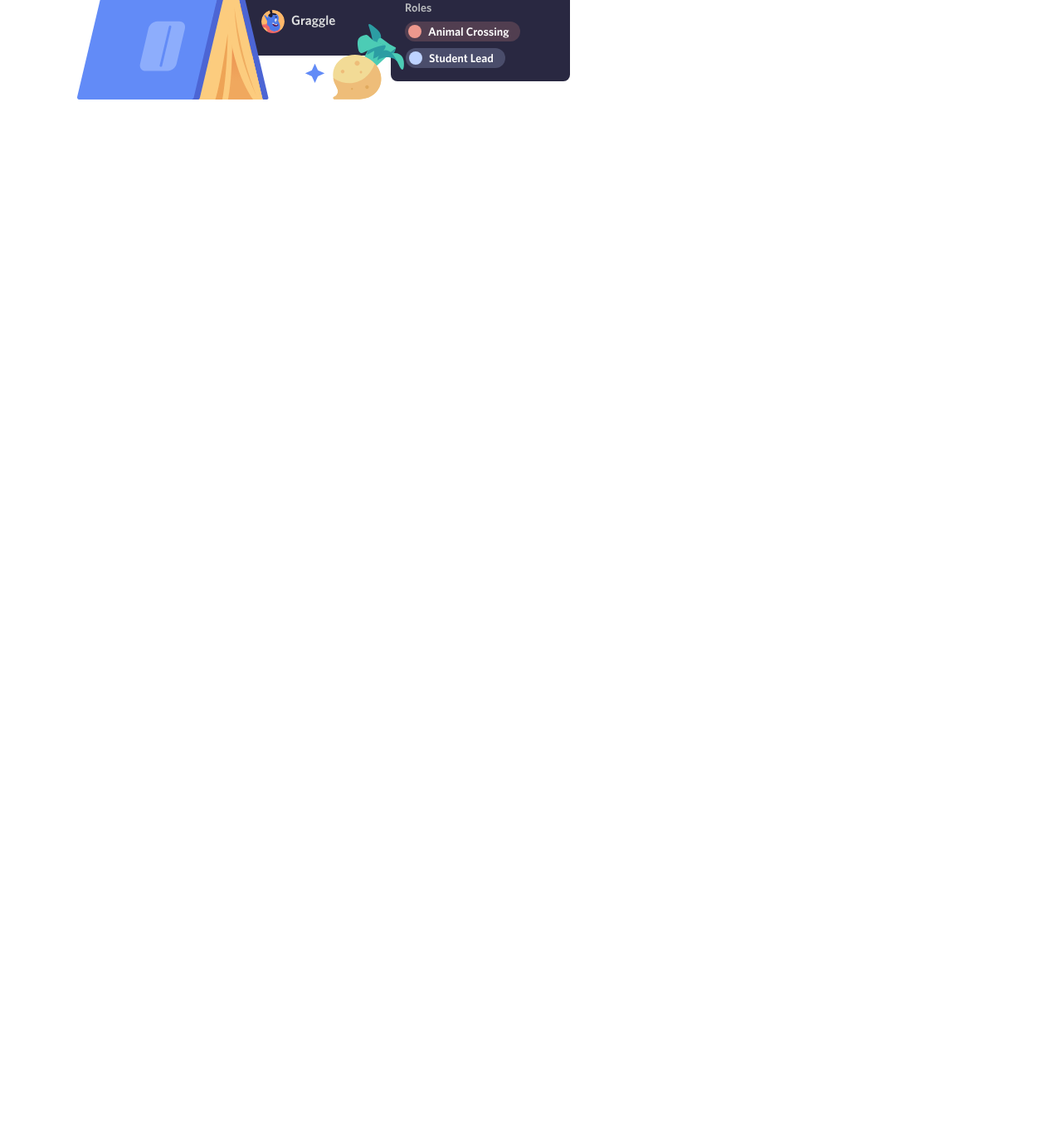
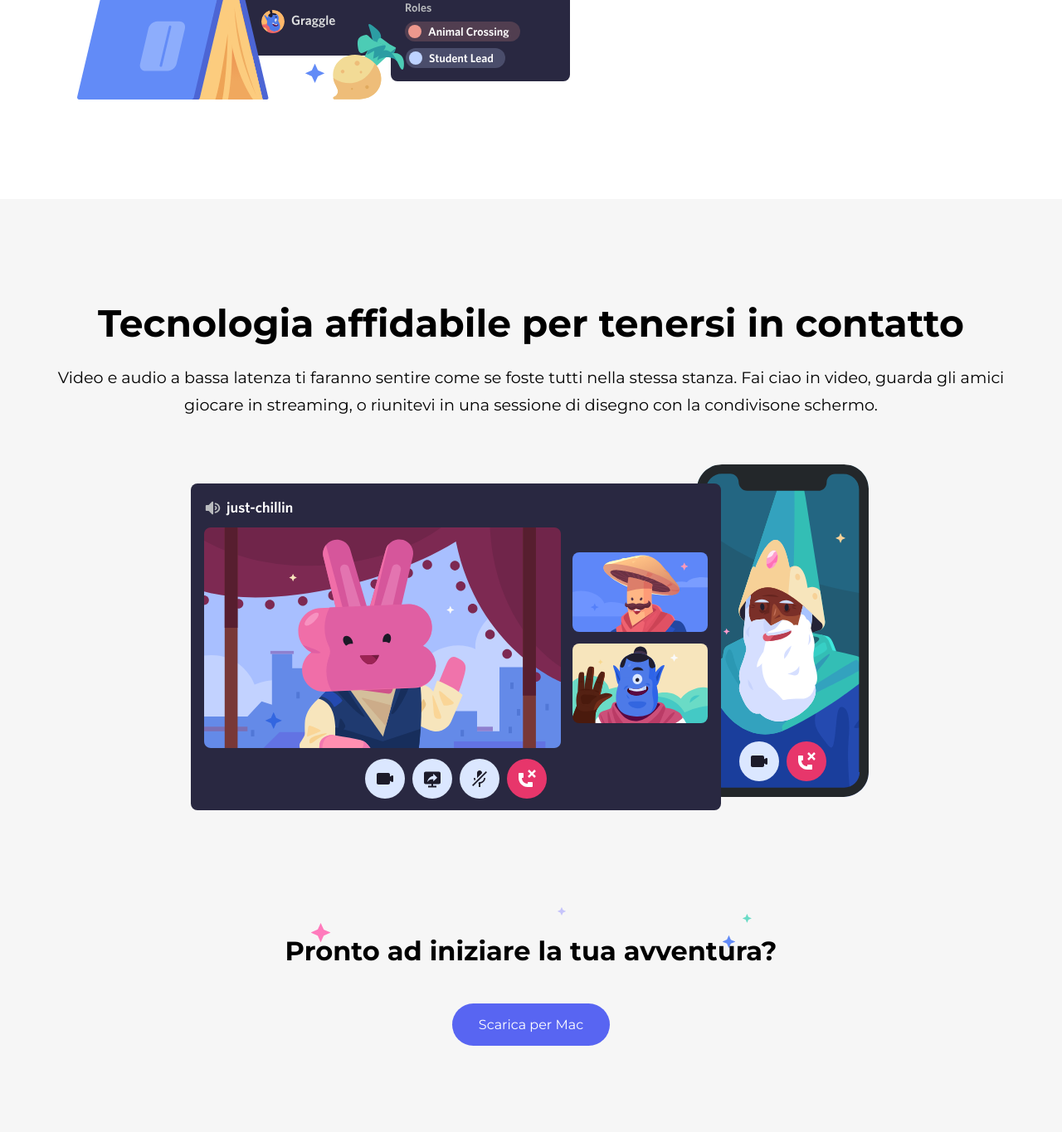
Before and after one commit to Garox7/htmlcss-discord, a plain HTML site: page index.html in a window 1280 px wide. Shown: the part 2407-3772 px from the top of the page at 83% size. Before the commit the page ends 2647 px from the top, so only its background shows below. Drawn offline with Linux system fonts and the light colour scheme.

Commit message:
Main complete

```diff
--- a/css/style.css
+++ b/css/style.css
@@ -2,16 +2,13 @@
     box-sizing: border-box;
     padding: 0;
     margin: 0;
-    /* border: 1px solid red; */
 }
 
 html {
     font-family: 'Montserrat', sans-serif;
 }
 
-body {
-    /* background-color: aqua; */
-}
+
 
 .hero-section {
     background-image: url("../img/jumbo.png");
@@ -137,4 +134,27 @@ main .image-text {
     background-color: #f6f6f6;
 }
 
-/* -------- MAIN ------- */
+.cta {
+    margin-top: -60px;
+    padding-bottom: 120px;
+}
+
+.flex-column {
+    text-align: center;
+    display: flex;
+    flex-direction: column;
+    align-items: center;
+}
+
+.title-cta h4 {
+    font-size: 2rem;
+    margin: -20px 0 60px;
+    z-index: 1;
+}
+
+.title-cta .button {
+    background-color: #5865f2;
+    color: white;
+    font-weight: 500;
+    padding: 16px 32px;
+}
--- a/index.html
+++ b/index.html
@@ -82,6 +82,25 @@
                     <p class="text-desc">Dai inizio a una community di qualsiasi dimensione con strumenti di moderazione e accesso ai membri personalizzabile. Concedi ai membri poteri speciali, crea canali privati e molto altro.</p>
                 </div>
             </div>
+
+            <section class="grey-bg">
+                <div class="image-text flex-column">
+                    <div class="description-column">
+                        <h2 class="title-desc">Tecnologia affidabile per tenersi in contatto</h2>
+                        <p class="text-desc">Video e audio a bassa latenza ti faranno sentire come se foste tutti nella stessa stanza. Fai ciao in video, guarda gli amici giocare in streaming, o riunitevi in una sessione di disegno con la condivisone schermo.</p>
+                    </div>
+                    <img src="img/item4-big.svg" alt="">
+                </div>
+            </section>
+
+            <section class="cta grey-bg flex-column">
+                <div class="title-cta">
+                    <img src="img/stars.svg" alt="">
+                    <h4>Pronto ad iniziare la tua avventura?</h4>
+                    <a class="button" href="#">Scarica per Mac</a>
+                </div>
+            </section>
+        </section>
     </main>
 </body>
 </html>
```
